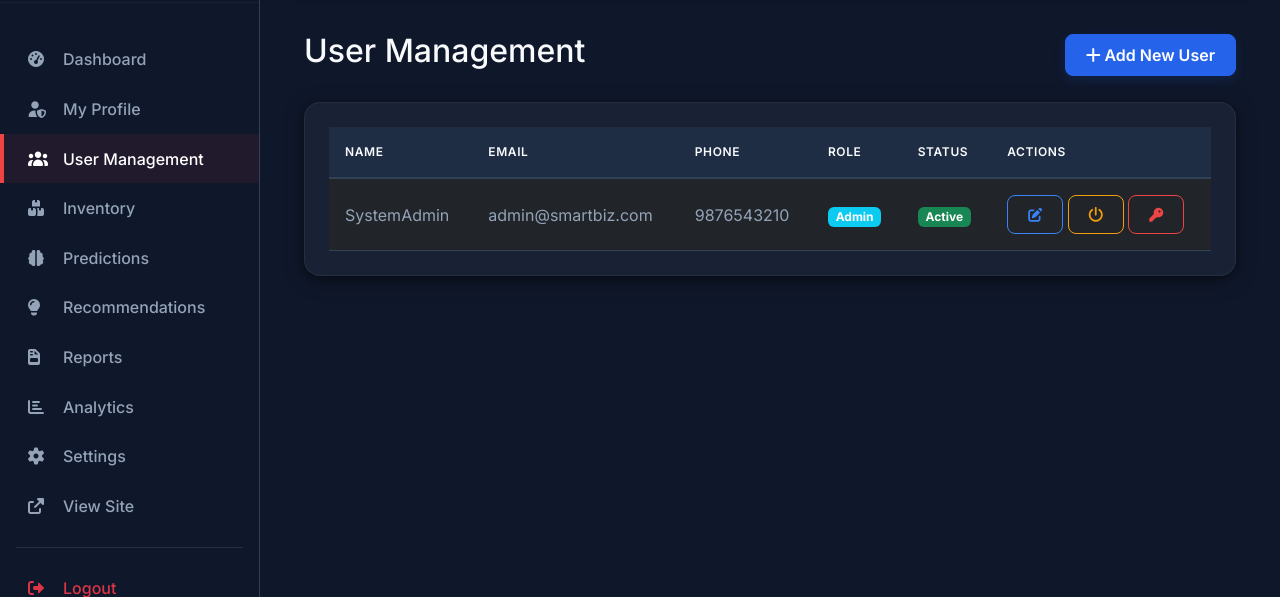
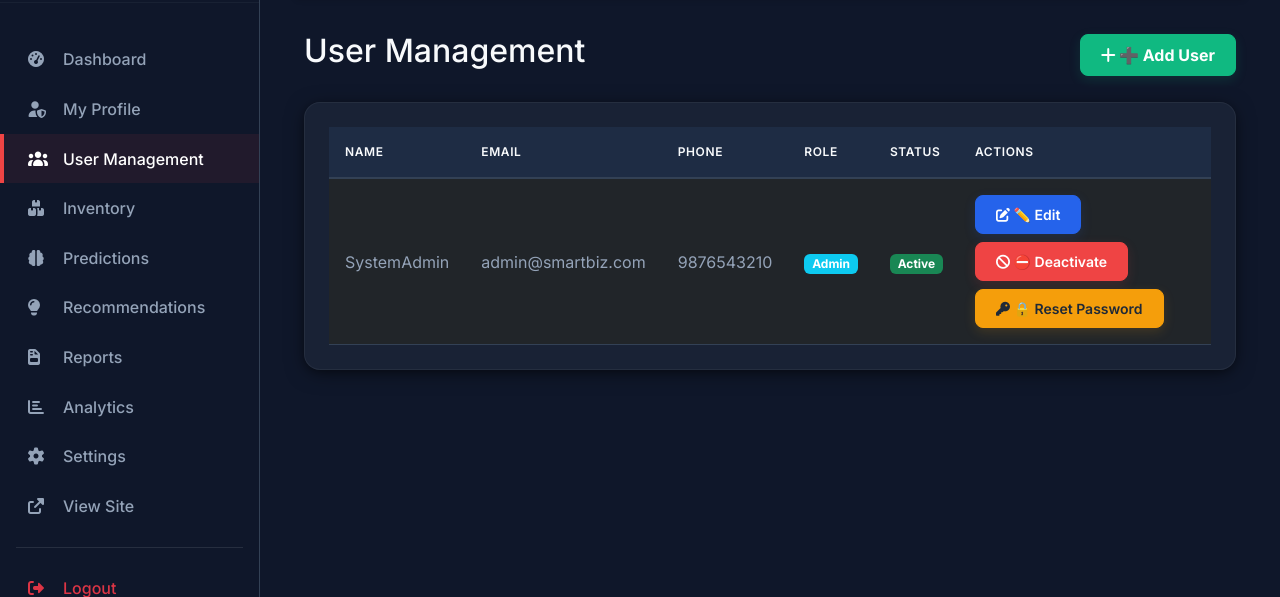
Before and after one commit to Spoorthi140/finalpro, a Flask app: page /admin/users in a window 1280 px wide. Shown: the part 104-701 px from the top of the page. Run offline with Flask 3, Linux system fonts and the light colour scheme; a user stored in the database is signed in; some libraries are stand-ins or nearby versions.

Commit message:
feat: improve and standardize Admin Portal action buttons
Added clear text labels beside every action icon across User Management, Dashboard, Generated Reports, Settings, Add User, and Edit User templates. Standardized consistent color mapping and tooltips for both Dark Mode and Light Mode layouts.

Co-authored-by: Spoorthi140 <175336913+Spoorthi140@users.noreply.github.com>

```diff
--- a/smartbiz/templates/admin/add_user.html
+++ b/smartbiz/templates/admin/add_user.html
@@ -30,9 +30,9 @@
                         <option value="Admin">Admin</option>
                     </select>
                 </div>
-                <div class="mt-4">
-                    <button type="submit" class="btn btn-primary w-100">Create User</button>
-                    <a href="{{ url_for('admin.users') }}" class="btn btn-outline-secondary w-100 mt-2">Cancel</a>
+                <div class="mt-4 d-flex flex-column gap-2">
+                    <button type="submit" class="btn btn-success text-white fw-bold shadow-sm w-100" data-bs-toggle="tooltip" title="Create user with targeted parameters"><i class="fas fa-plus"></i> ➕ Add User</button>
+                    <a href="{{ url_for('admin.users') }}" class="btn btn-secondary text-white fw-semibold shadow-sm w-100" data-bs-toggle="tooltip" title="Go back without saving"><i class="fas fa-times"></i> ✖ Cancel</a>
                 </div>
             </form>
         </div>
--- a/smartbiz/templates/admin/edit_user.html
+++ b/smartbiz/templates/admin/edit_user.html
@@ -33,9 +33,9 @@
                         <option value="Inactive" {{ 'selected' if user.status == 'Inactive' }}>Inactive</option>
                     </select>
                 </div>
-                <div class="mt-4">
-                    <button type="submit" class="btn btn-primary w-100">Update User</button>
-                    <a href="{{ url_for('admin.users') }}" class="btn btn-outline-secondary w-100 mt-2">Cancel</a>
+                <div class="mt-4 d-flex flex-column gap-2">
+                    <button type="submit" class="btn btn-warning text-dark fw-bold shadow-sm w-100" data-bs-toggle="tooltip" title="Save updated user credentials"><i class="fas fa-sync"></i> 🔄 Update</button>
+                    <a href="{{ url_for('admin.users') }}" class="btn btn-secondary text-white fw-semibold shadow-sm w-100" data-bs-toggle="tooltip" title="Go back without saving"><i class="fas fa-times"></i> ✖ Cancel</a>
                 </div>
             </form>
         </div>
--- a/smartbiz/templates/admin/reports.html
+++ b/smartbiz/templates/admin/reports.html
@@ -23,8 +23,8 @@
                     <td>{{ r.author.full_name if r.author else 'System' }}</td>
                     <td>
                         <form action="{{ url_for('admin.delete_report', report_id=r.id) }}" method="POST" class="d-inline">
-            <input type="hidden" name="csrf_token" value="{{ csrf_token() }}">
-                            <button class="btn btn-sm btn-outline-danger" onclick="return confirm('Delete this report?')"><i class="fas fa-trash"></i></button>
+                            <input type="hidden" name="csrf_token" value="{{ csrf_token() }}">
+                            <button type="submit" class="btn btn-sm btn-danger text-white fw-semibold shadow-sm" onclick="return confirm('Delete this report?')" data-bs-toggle="tooltip" title="Delete this generated report"><i class="fas fa-trash"></i> 🗑 Delete</button>
                         </form>
                     </td>
                 </tr>
--- a/smartbiz/templates/admin/settings.html
+++ b/smartbiz/templates/admin/settings.html
@@ -16,7 +16,7 @@
                 <label class="form-check-label text-theme">Off</label>
             </div>
         </div>
-        <button type="submit" class="btn btn-primary">Save Changes</button>
+        <button type="submit" class="btn btn-success text-white fw-bold shadow-sm" data-bs-toggle="tooltip" title="Save changes to system configuration"><i class="fas fa-save"></i> 💾 Save Changes</button>
     </form>
 </div>
 {% endblock %}
--- a/smartbiz/templates/admin/users.html
+++ b/smartbiz/templates/admin/users.html
@@ -3,12 +3,12 @@
 {% block admin_content %}
 <div class="d-flex justify-content-between align-items-center mb-4">
     <h2 class="text-theme">User Management</h2>
-    <a href="{{ url_for('admin.add_user') }}" class="btn btn-primary"><i class="fas fa-plus"></i> Add New User</a>
+    <a href="{{ url_for('admin.add_user') }}" class="btn btn-success text-white fw-bold shadow-sm" data-bs-toggle="tooltip" title="Add a new administrator or user"><i class="fas fa-plus"></i> ➕ Add User</a>
 </div>
 
 <div class="glass-card p-4">
     <div class="table-responsive">
-        <table class="table table-dark table-hover">
+        <table class="table table-dark table-hover align-middle">
             <thead>
                 <tr>
                     <th>Name</th>
@@ -28,18 +28,27 @@
                     <td><span class="badge bg-{{ 'info' if user.role == 'Admin' else 'secondary' }}">{{ user.role }}</span></td>
                     <td><span class="badge bg-{{ 'success' if user.is_active else 'danger' }}">{{ user.status }}</span></td>
                     <td>
-                        <a href="{{ url_for('admin.edit_user', user_id=user.id) }}" class="btn btn-sm btn-outline-info"><i class="fas fa-edit"></i></a>
+                        <div class="d-flex flex-wrap gap-2 align-items-center">
+                            <a href="{{ url_for('admin.edit_user', user_id=user.id) }}" class="btn btn-sm btn-primary text-white fw-semibold shadow-sm" data-bs-toggle="tooltip" title="Edit user profile details"><i class="fas fa-edit"></i> ✏️ Edit</a>
+
                             <form action="{{ url_for('admin.toggle_status', user_id=user.id) }}" method="POST" class="d-inline">
                                 <input type="hidden" name="csrf_token" value="{{ csrf_token() }}">
-                            <button class="btn btn-sm btn-outline-warning"><i class="fas fa-power-off"></i></button>
+                                {% if user.is_active %}
+                                <button type="submit" class="btn btn-sm btn-danger text-white fw-semibold shadow-sm" data-bs-toggle="tooltip" title="Suspend/Deactivate this user"><i class="fas fa-ban"></i> ⛔ Deactivate</button>
+                                {% else %}
+                                <button type="submit" class="btn btn-sm btn-success text-white fw-semibold shadow-sm" data-bs-toggle="tooltip" title="Activate/Enable this user"><i class="fas fa-check"></i> ✅ Activate</button>
+                                {% endif %}
                             </form>
-                        <button class="btn btn-sm btn-outline-danger" data-bs-toggle="modal" data-bs-target="#resetPass{{ user.id }}"><i class="fas fa-key"></i></button>
+
+                            <button class="btn btn-sm btn-warning text-dark fw-semibold shadow-sm" data-bs-toggle="modal" data-bs-target="#resetPass{{ user.id }}" data-bs-toggle="tooltip" title="Reset user password credentials"><i class="fas fa-key"></i> 🔒 Reset Password</button>
+
                             {% if user.id != current_user.id %}
                             <form action="{{ url_for('admin.delete_user', user_id=user.id) }}" method="POST" class="d-inline">
                                 <input type="hidden" name="csrf_token" value="{{ csrf_token() }}">
-                            <button class="btn btn-sm btn-outline-danger" onclick="return confirm('Delete this user?')"><i class="fas fa-trash"></i></button>
+                                <button type="submit" class="btn btn-sm btn-danger text-white fw-semibold shadow-sm" onclick="return confirm('Delete this user?')" data-bs-toggle="tooltip" title="Permanently delete user profile"><i class="fas fa-trash"></i> 🗑 Delete</button>
                             </form>
                             {% endif %}
+                        </div>
                     </td>
                 </tr>
 
@@ -54,11 +63,11 @@
                             <form action="{{ url_for('admin.reset_password', user_id=user.id) }}" method="POST">
                                 <input type="hidden" name="csrf_token" value="{{ csrf_token() }}">
                                 <div class="modal-body">
-                                    <input type="password" name="new_password" class="form-control" placeholder="New Password" required>
+                                    <input type="password" name="new_password" class="form-control bg-dark border-secondary text-white" placeholder="New Password" required>
                                 </div>
                                 <div class="modal-footer border-secondary">
-                                    <button type="button" class="btn btn-secondary" data-bs-dismiss="modal">Cancel</button>
-                                    <button type="submit" class="btn btn-danger">Reset Password</button>
+                                    <button type="button" class="btn btn-secondary" data-bs-dismiss="modal"><i class="fas fa-times"></i> ✖ Cancel</button>
+                                    <button type="submit" class="btn btn-warning text-dark fw-bold"><i class="fas fa-key"></i> 🔒 Reset Password</button>
                                 </div>
                             </form>
                         </div>
```
Also changed, not shown: smartbiz/templates/admin/dashboard.html (+13 -11 lines). Lines whose indentation alone changed are shown as unchanged.
